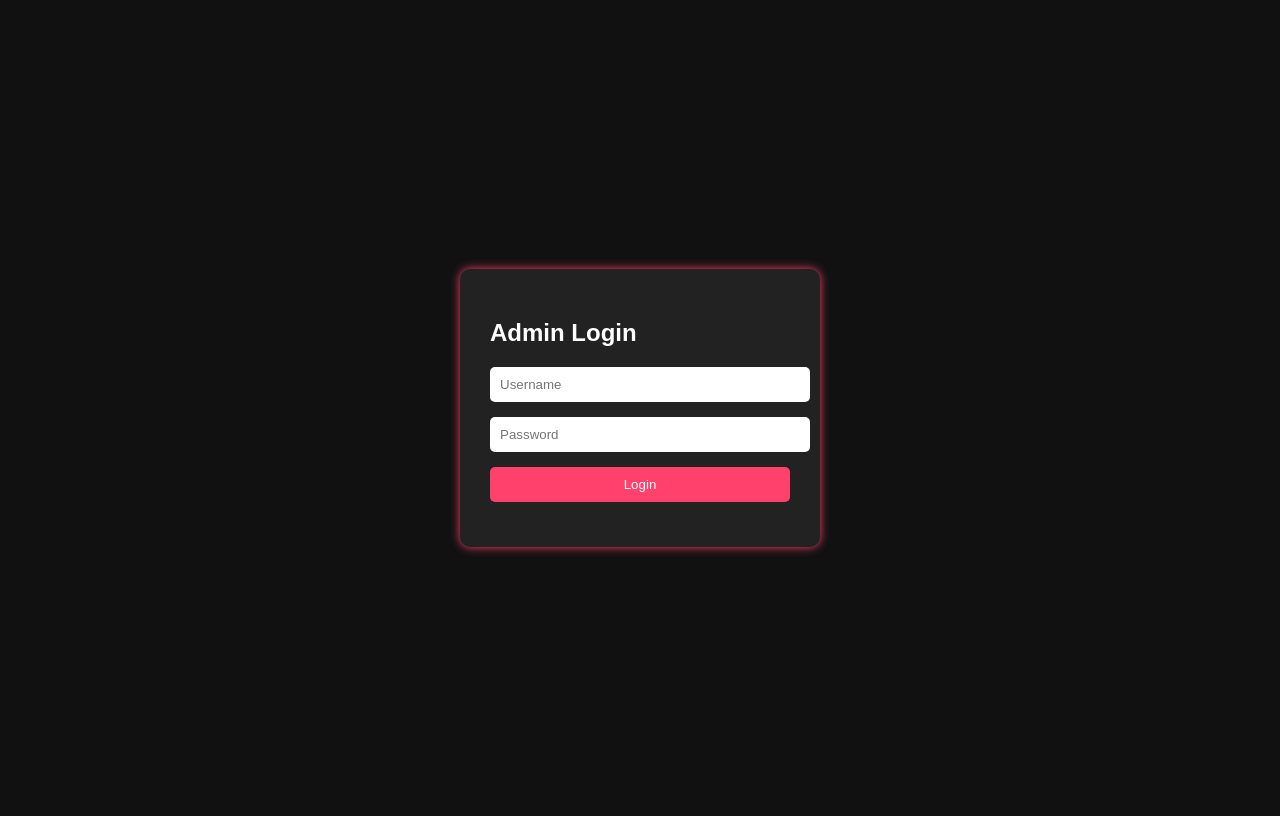
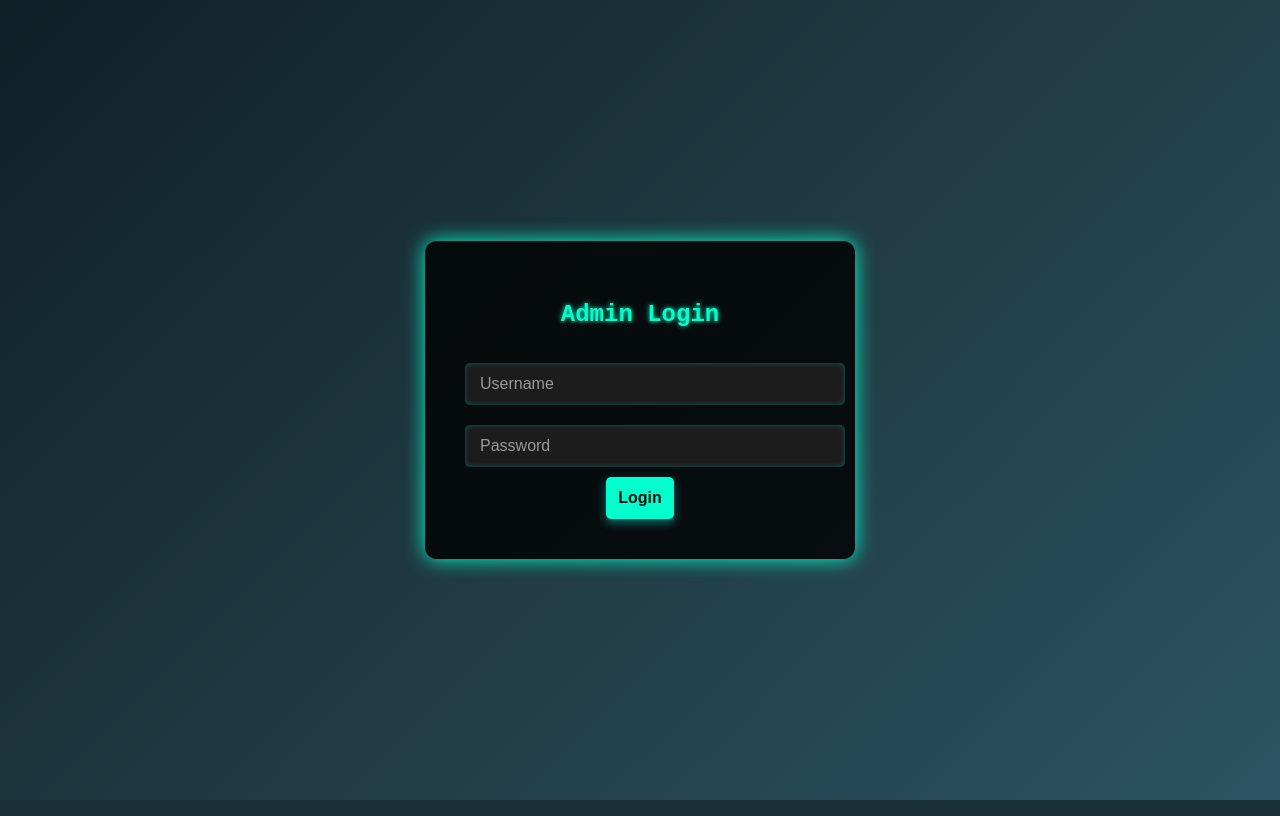
Before and after one commit to ALLSafeSecurityORG/ALLsafe, a Flask app: page /admin_login in a window 1280 px wide. Run offline with Flask 3, Linux system fonts and the light colour scheme; data that the repository does not hold is empty; parts of the project's set-up code (start-up, migrations or seed data) failed here and were passed over.

Commit message:
Update admin_login.html

```diff
--- a/Final-proj/templates/admin_login.html
+++ b/Final-proj/templates/admin_login.html
@@ -4,14 +4,85 @@
     <meta charset="UTF-8">
     <title>Admin Login</title>
     <style>
-        body { font-family: Arial; background: #111; color: white; display: flex; justify-content: center; align-items: center; height: 100vh; }
-        form { background: #222; padding: 30px; border-radius: 10px; box-shadow: 0 0 10px #FF416C; width: 300px; }
-        input, button { display: block; width: 100%; margin-bottom: 15px; padding: 10px; border: none; border-radius: 5px; }
-        button { background: #FF416C; color: white; cursor: pointer; }
+        body {
+            margin: 0;
+            padding: 0;
+            background: linear-gradient(135deg, #0f2027, #203a43, #2c5364);
+            font-family: 'Courier New', monospace;
+            display: flex;
+            justify-content: center;
+            align-items: center;
+            height: 100vh;
+            color: #00ffcc;
+            overflow: hidden;
+        }
+
+        .login-box {
+            background: rgba(0, 0, 0, 0.8);
+            padding: 40px;
+            border-radius: 12px;
+            box-shadow: 0 0 20px #00ffcc;
+            width: 350px;
+            text-align: center;
+            animation: fadeIn 1s ease-in-out;
+        }
+
+        .login-box h2 {
+            margin-bottom: 25px;
+            color: #00ffcc;
+            font-size: 24px;
+            text-shadow: 0 0 5px #00ffcc;
+        }
+
+        .login-box input {
+            width: 100%;
+            padding: 12px 15px;
+            margin: 10px 0;
+            border: none;
+            border-radius: 5px;
+            background-color: #1c1c1c;
+            color: #00ffcc;
+            font-size: 16px;
+            box-shadow: inset 0 0 5px rgba(0, 255, 255, 0.3);
+        }
+
+        .login-box input::placeholder {
+            color: #999;
+        }
+
+        .login-box button {
+            padding: 12px;
+            background: #00ffcc;
+            color: #121212;
+            border: none;
+            border-radius: 5px;
+            font-size: 16px;
+            font-weight: bold;
+            cursor: pointer;
+            transition: background 0.3s, transform 0.2s;
+            box-shadow: 0 4px 10px rgba(0, 255, 255, 0.4);
+        }
+
+        .login-box button:hover {
+            background: #00bfa6;
+            transform: translateY(-2px);
+        }
+
+        @keyframes fadeIn {
+            from { opacity: 0; transform: scale(0.9); }
+            to { opacity: 1; transform: scale(1); }
+        }
+
+        @media (max-width: 400px) {
+            .login-box {
+                width: 90%;
+                padding: 30px 20px;
+            }
+        }
     </style>
 </head>
 <body>
-    <form method="POST" action="{{ url_for('routes.admin_login') }}">
+    <form method="POST" action="{{ url_for('routes.admin_login') }}" class="login-box">
         <h2>Admin Login</h2>
         <input type="text" name="username" placeholder="Username" required />
         <input type="password" name="password" placeholder="Password" required />
```
